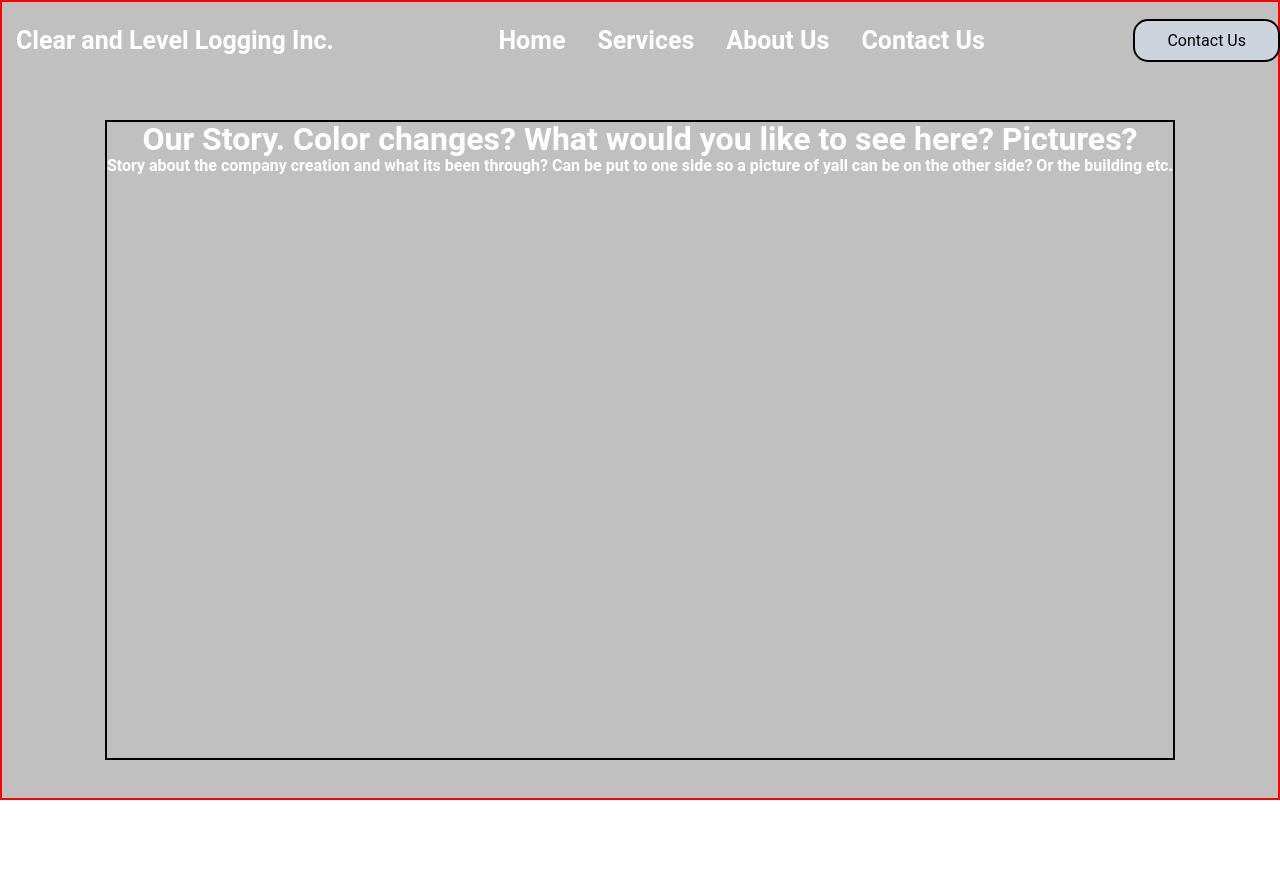
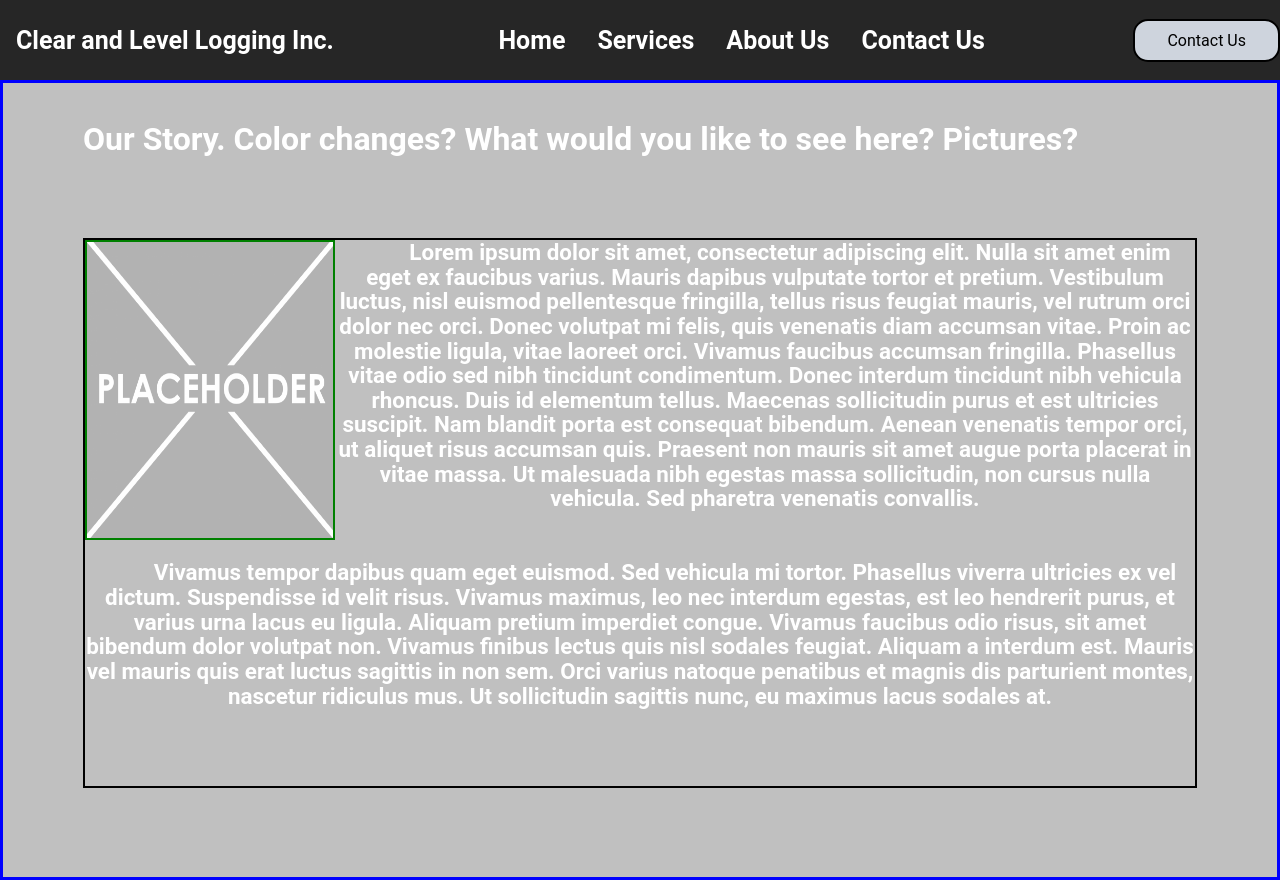
Before and after one commit to Morriden/ClearAndLevelLogging, a Gatsby site: page /aboutuspage in a window 1280 px wide. Before the commit the page ends 800 px from the top, so only its background shows below. Built offline with nearby package versions, Linux system fonts and the light colour scheme; Gatsby itself is replaced by a stand-in of ours.

Commit message:
worked on styling and layout for about us page, picture and text combo. Need to add media changes for smaller screens still

```diff
--- a/src/components/AboutUs.js
+++ b/src/components/AboutUs.js
@@ -1,34 +1,38 @@
 import React from 'react'
 import styled from 'styled-components'
+import placeholder from '../assets/images/placeholder.jpg'
 
 const AboutUs = () => {
     return (
-        <div>
             <AboutUsContainer>
                 <AboutUsContent>
+                <h1>Our Story. Color changes? What would you like to see here? Pictures?</h1>
                     <AboutUsItems>
-                    <h1>Our Story. Color changes? What would you like to see here? Pictures?</h1>
-                    <p>Story about the company creation and what its been through? Can be put to one side so a picture of yall can be on the other side? Or the building etc.</p>
+                        <img src={placeholder} width="250" height="500"/>
+                        <p> Lorem ipsum dolor sit amet, consectetur adipiscing elit. Nulla sit amet enim eget ex faucibus varius. Mauris dapibus vulputate tortor et pretium. Vestibulum luctus, nisl euismod pellentesque fringilla, tellus risus feugiat mauris, vel rutrum orci dolor nec orci. Donec volutpat mi felis, quis venenatis diam accumsan vitae. Proin ac molestie ligula, vitae laoreet orci. Vivamus faucibus accumsan fringilla. Phasellus vitae odio sed nibh tincidunt condimentum. Donec interdum tincidunt nibh vehicula rhoncus. Duis id elementum tellus. Maecenas sollicitudin purus et est ultricies suscipit. Nam blandit porta est consequat bibendum. Aenean venenatis tempor orci, ut aliquet risus accumsan quis. Praesent non mauris sit amet augue porta placerat in vitae massa. Ut malesuada nibh egestas massa sollicitudin, non cursus nulla vehicula. Sed pharetra venenatis convallis. </p>
+                        <br></br>
+                        <br></br>
+                        <p> Vivamus tempor dapibus quam eget euismod. Sed vehicula mi tortor. Phasellus viverra ultricies ex vel dictum. Suspendisse id velit risus. Vivamus maximus, leo nec interdum egestas, est leo hendrerit purus, et varius urna lacus eu ligula. Aliquam pretium imperdiet congue. Vivamus faucibus odio risus, sit amet bibendum dolor volutpat non. Vivamus finibus lectus quis nisl sodales feugiat. Aliquam a interdum est. Mauris vel mauris quis erat luctus sagittis in non sem. Orci varius natoque penatibus et magnis dis parturient montes, nascetur ridiculus mus. Ut sollicitudin sagittis nunc, eu maximus lacus sodales at.
+                        </p>
                     </AboutUsItems>
                 </AboutUsContent>
             </AboutUsContainer>
-        </div>
     )
 }
 
 export default AboutUs
 
 const AboutUsContainer = styled.div`
-background: #C0C0C0;
+    background: #C0C0C0;
+    border: solid 3px blue;
     display: flex;
     justify-content: center;
     align-items: center;
     height: 100vh;
     padding: 0 5rem;
     position: relative;
-    margin-top: -80px;
+    margin: auto;
     color: #fff;
-    border: solid red 2px;
 
     :before {
         content: "";
@@ -55,16 +59,23 @@ const AboutUsContent = styled.div`
 `
 
 const AboutUsItems = styled.div`
-    display: flex;
-    flex-direction: column;
-    justify-content: top;
-    align-items: center;
+img {
+    height: 300px;
+    width: 250px;
+    margin: auto;
+    float: left;
+    border: solid green 2px;
+}
+p {
+    text-indent: 50px;
+}
     text-align: center;
-    height: 80vh;
+    height: 550px;
     max-height: 100%;
     margin-top: 80px;
     color: #fff;
     line-height: 1.1;
     font-weight: bold;
+    font-size: 1.4em;
     border: solid 2px black;
 `
--- a/src/components/HeaderNotTransparent.js
+++ b/src/components/HeaderNotTransparent.js
@@ -32,63 +32,8 @@ const HeaderNotTransparent = () => {
 
 export default HeaderNotTransparent
 
-// const Nav = styled.nav`
-//   background: silver; //WE FOUND IT JESUS
-//   height: 80px;
-//   display: flex;
-//   justify-content: space-between;
-//   padding: 0.5rem calc((100vw - 1500px) / 2);
-//   z-index: 100;
-//   position: relative;
-//   margin-right: 90px;
-// `
-
-// const NavLink = styled(Link)`
-// color: #fff;
-// display: flex;
-// align-items: center;
-// text-decoration: none;
-// padding: 0 1rem;
-// height: 100%;
-// cursor: pointer;
-// font-weight: bold;
-// font-size: 25px;
-// `
-
-// const Bars = styled(FaBars)`
-//   display: none;
-//   color: #fff;
-
-//   @media screen and (max-width: 768px) {
-//     display: block;
-//     position: absolute;
-//     top: 0;
-//     right: 0;
-//     transform: translate(-100%, 75%);
-//     font-size: 1.8rem;
-//     cursor: pointer;
-//   }
-// `
-// const NavMenu = styled.div`
-//   display: flex;
-//   align-items: center;
-
-//   @media screen and (max-width: 768px) {
-//     display: none;
-//   }
-// `
-
-// const NavButton = styled.div`
-//   display: flex;
-//   align-items: center;
-
-//   @media screen and (max-width: 768px) {
-//     display: none;
-//   }
-// `
-
 const Nav = styled.nav`
-  background: 'transparent';
+  background: rgb(38, 38, 38);
   height: 80px;
   display: flex;
   justify-content: space-between;
@@ -107,7 +52,6 @@ height: 100%;
 cursor: pointer;
 font-weight: bold;
 font-size: 25px;
-/* line-height: 1; */
 
 @media screen and (max-width: 960px) {
   text-align: center;
```
Also changed, not shown: src/components/Email.js (+15 -6 lines), src/assets/images/placeholder.jpg (added).
